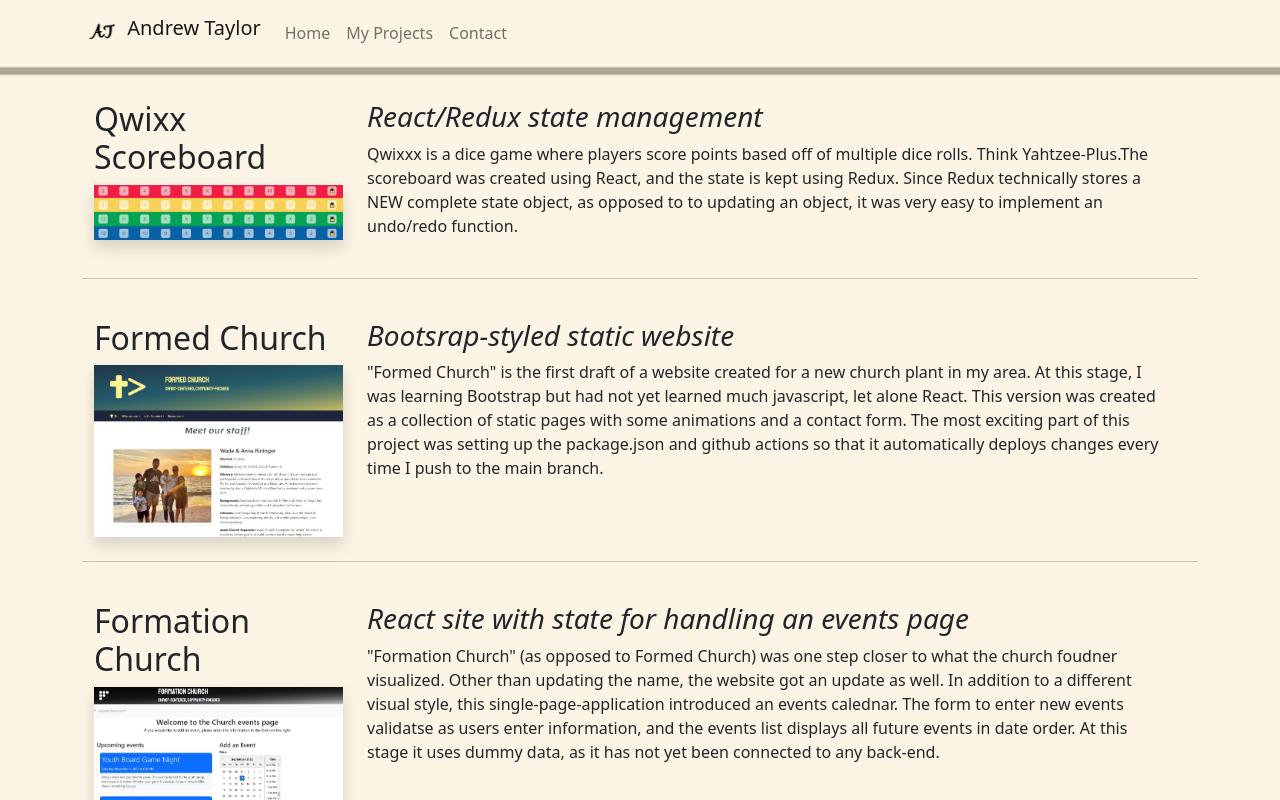
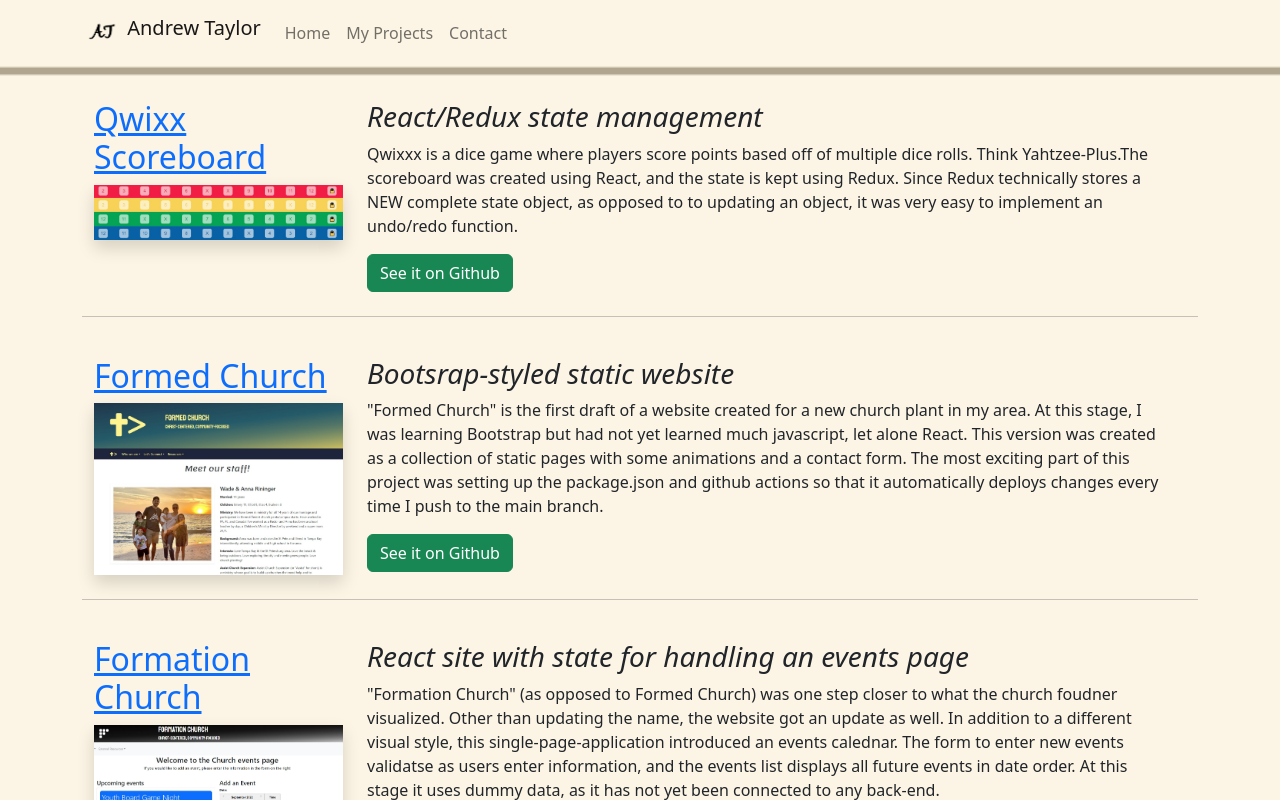
Before and after one commit to drewjtaylor/portfolio-react, a React (Create React App) app: page /projects in a window 1280 px wide. Shown: the top 800 px of the page. Built offline with nearby package versions, Linux system fonts and the light colour scheme.

Commit message:
Updated projects page

```diff
--- a/src/pages/ProjectsPage.js
+++ b/src/pages/ProjectsPage.js
@@ -2,6 +2,7 @@ import Container from 'react-bootstrap/Container';
 import Image from 'react-bootstrap/Image';
 import Row from 'react-bootstrap/Row';
 import Col from 'react-bootstrap/Col';
+import Button from 'react-bootstrap/Button';
 import projects from '../data/projects.js'
 // import ProjectCard from '../components/ProjectCard';
 
@@ -17,7 +18,7 @@ const ProjectsPage = () => {
                     <Row className='my-4'>
                         {/* Coloumn for title and img */}
                         <Col md={3}>
-                            <h2>{project.title}</h2>
+                            <h2><a href={project.liveUrl} target="_blank" rel='noreferrer'>{project.title}</a></h2>
                             {/* <img src={project.imgSource} fluid width='100%' alt={`${project.title} screenshot`}/> */}
                             <Image className='shadow' src={project.imgSource} fluid width='100%' alt={`${project.title} screenshot`}/>
                         </Col>
@@ -25,6 +26,7 @@ const ProjectsPage = () => {
                         <Col md={9}>
                             <h3><em>{project.subTitle}</em></h3>
                             <p>{project.description}</p>
+                            <Button as="a" href={project.githubUrl} target="_blank" rel='noreferrer' variant='success'>See it on Github</Button>
                         </Col>
                     </Row>
                     <hr />
```
